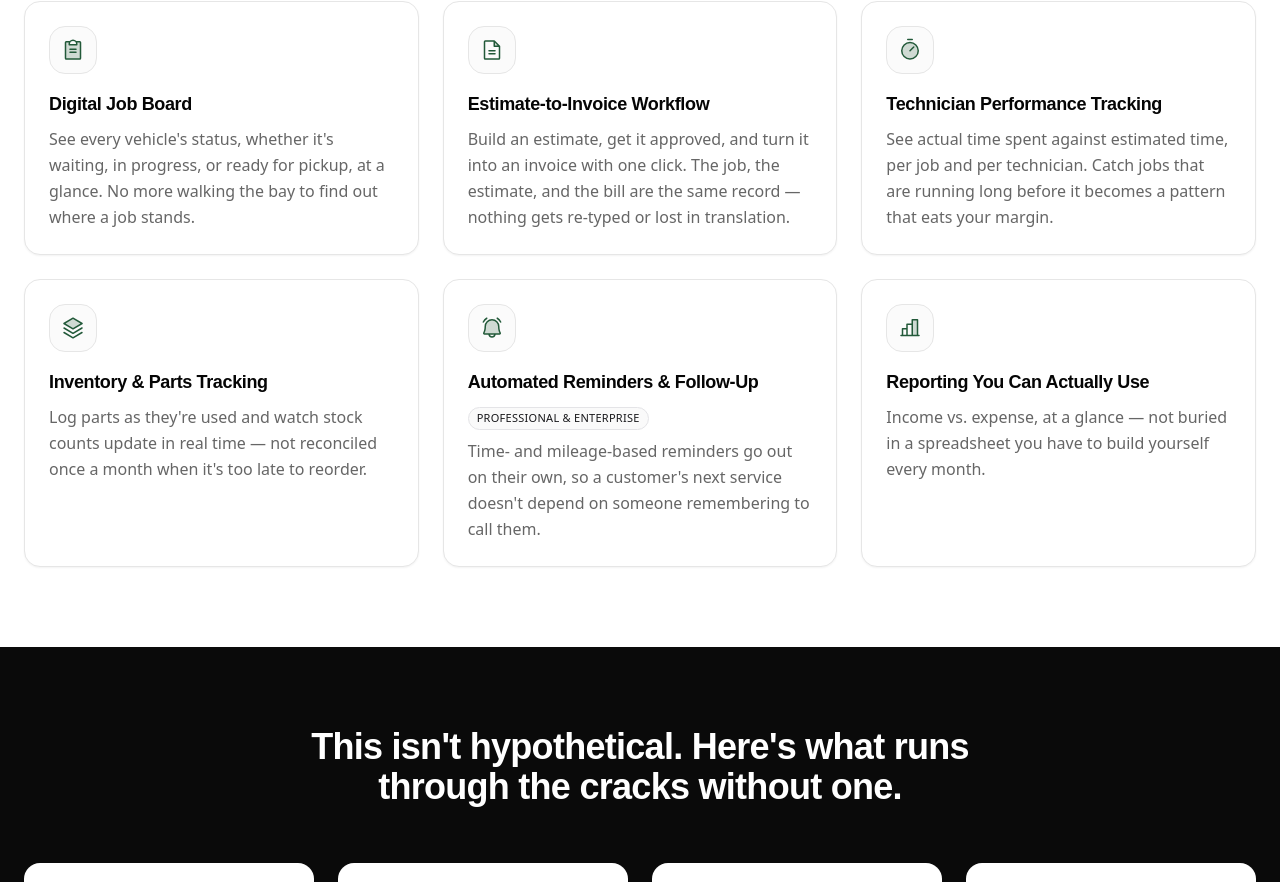
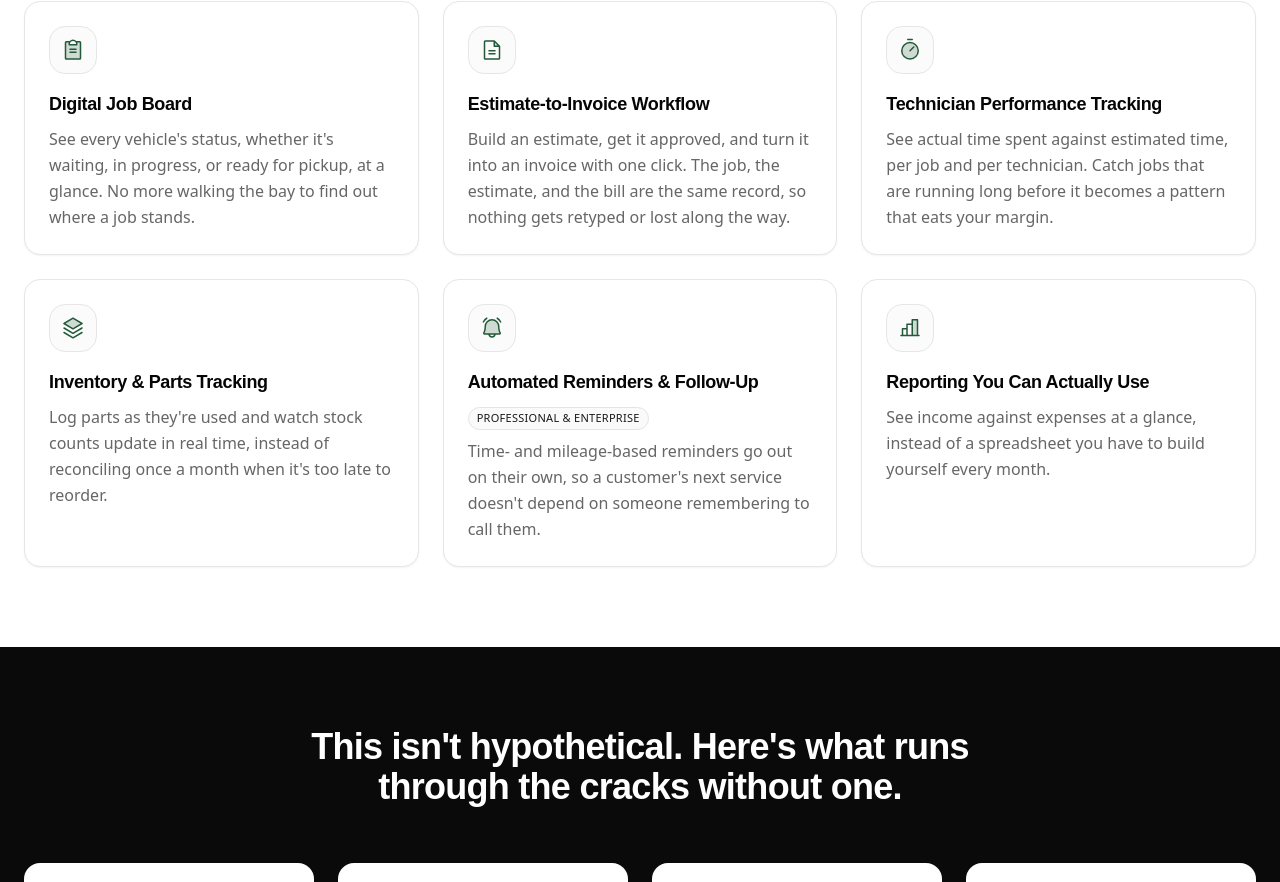
Before and after one commit to MoeezQadri/garagepro-landing-page-glow, a React (Vite) app: page / in a window 1280 px wide. Shown: the part 2077-2959 px from the top of the page. Built offline with nearby package versions, Linux system fonts and the light colour scheme.

Commit message:
Changes
Co-authored-by: MoeezQadri <83864029+MoeezQadri@users.noreply.github.com>

```diff
--- a/src/components/sections/gp/FeaturesSection.tsx
+++ b/src/components/sections/gp/FeaturesSection.tsx
@@ -16,7 +16,7 @@ const features = [
   {
     icon: FileText,
     title: "Estimate-to-Invoice Workflow",
-    body: "Build an estimate, get it approved, and turn it into an invoice with one click. The job, the estimate, and the bill are the same record — nothing gets re-typed or lost in translation.",
+    body: "Build an estimate, get it approved, and turn it into an invoice with one click. The job, the estimate, and the bill are the same record, so nothing gets retyped or lost along the way.\n",
   },
   {
     icon: Timer,
@@ -26,7 +26,7 @@ const features = [
   {
     icon: Boxes,
     title: "Inventory & Parts Tracking",
-    body: "Log parts as they're used and watch stock counts update in real time — not reconciled once a month when it's too late to reorder.",
+    body: "Log parts as they're used and watch stock counts update in real time, instead of reconciling once a month when it's too late to reorder.\n",
   },
   {
     icon: BellRing,
@@ -37,7 +37,7 @@ const features = [
   {
     icon: BarChart3,
     title: "Reporting You Can Actually Use",
-    body: "Income vs. expense, at a glance — not buried in a spreadsheet you have to build yourself every month.",
+    body: "See income against expenses at a glance, instead of a spreadsheet you have to build yourself every month.\n",
   },
 ];
 
```
